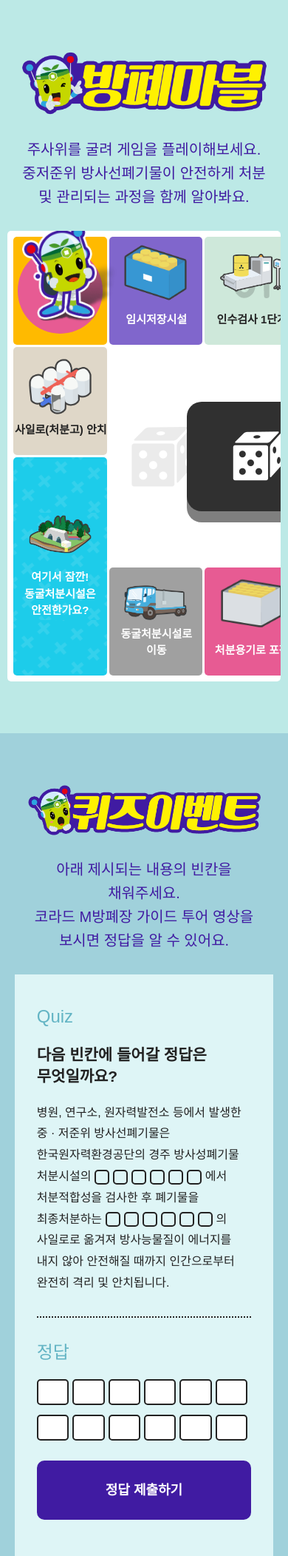
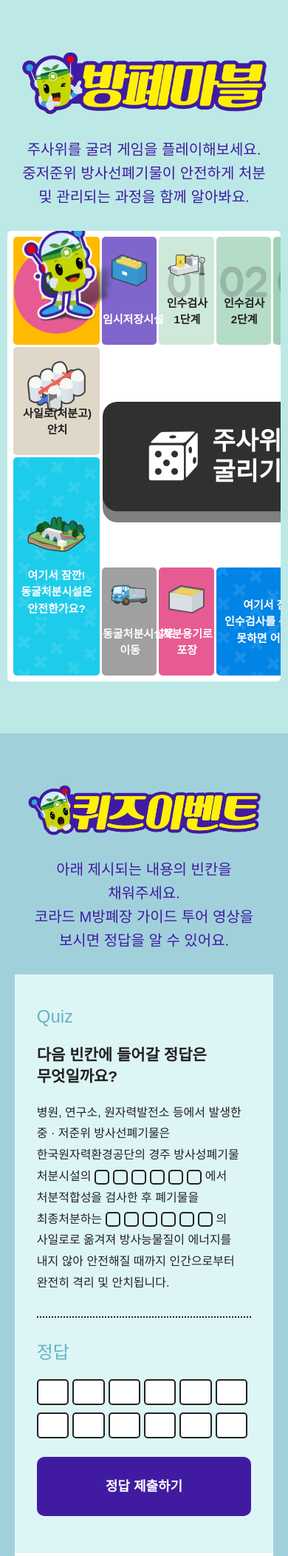
Before and after one commit to peterosea/korad, a PHP site: page / in a window 390 px wide. Shown: the part 2277-4380 px from the top of the page at 74% size. Run offline with PHP 8.4, Linux system fonts and the light colour scheme; some web fonts are replaced.

Commit message:
수정요청사항 처리

```diff
--- a/public/scss/_marble.scss
+++ b/public/scss/_marble.scss
@@ -42,6 +42,14 @@
             overflow: scroll;
             width: 100%;
         }
+        .marble_inner {
+            width: 100%;
+            position: relative;
+            @include respond-to('md'){
+                // display:none;
+                width: 780px;
+            }
+        }
         .mobile.warning {
             padding: 40px;
             display: none;
@@ -69,10 +77,10 @@
         .board {
             border-collapse: separate;
             border-spacing: 3px;
-            @include respond-to('md'){
-                // display:none;
-                width: 780px;
-            }
+            // @include respond-to('md'){
+            //     // display:none;
+            //     width: 780px;
+            // }
             td {
                 border-radius: 5px;
                 width: 195px;
--- a/public/scss/_quiz.scss
+++ b/public/scss/_quiz.scss
@@ -176,9 +176,11 @@
                         @include respond-to('lg'){
                             width: 100%;
                             height: 80px;
+                            font-size: 30px;
                         }
                         @include respond-to('md'){
                             height: 50px;
+                            font-size: 18px;
                         }
                         @include respond-to('sm'){
                             height: 35px;
--- a/public/style.css
+++ b/public/style.css
@@ -1011,6 +1011,17 @@
   }
 }
 
+.content_section.marble_wrap .marble .marble_inner {
+  width: 100%;
+  position: relative;
+}
+
+@media (max-width: 768px) {
+  .content_section.marble_wrap .marble .marble_inner {
+    width: 780px;
+  }
+}
+
 .content_section.marble_wrap .marble .mobile.warning {
   padding: 40px;
   display: none;
@@ -1039,12 +1050,6 @@
 .content_section.marble_wrap .marble .board {
   border-collapse: separate;
   border-spacing: 3px;
-}
-
-@media (max-width: 768px) {
-  .content_section.marble_wrap .marble .board {
-    width: 780px;
-  }
 }
 
 .content_section.marble_wrap .marble .board td {
@@ -1901,12 +1906,14 @@
   .content_section.quiz_wrap .quiz ._answer ._answer_grp .blank_grp ._blank {
     width: 100%;
     height: 80px;
+    font-size: 30px;
   }
 }
 
 @media (max-width: 768px) {
   .content_section.quiz_wrap .quiz ._answer ._answer_grp .blank_grp ._blank {
     height: 50px;
+    font-size: 18px;
   }
 }
 
```
